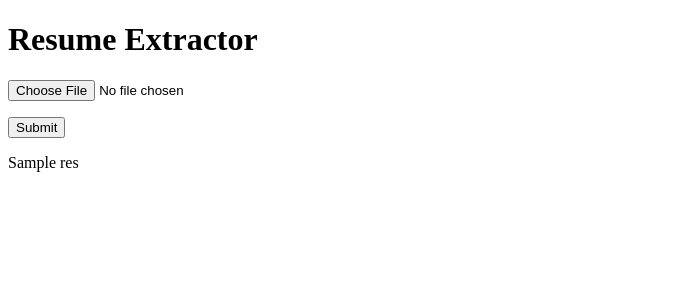
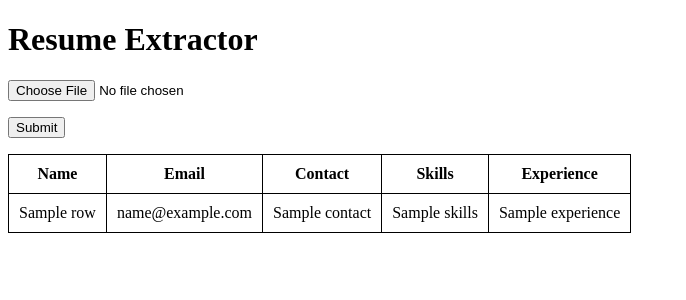
Before and after one commit to harshitsahush/resume_reader_flask_db, a Flask app: template templates/upload_resume.html in a window 1280 px wide. Shown: the top 300 px of the page, without its empty margins (0-686 px from the left). Run offline with Flask 3, Linux system fonts and the light colour scheme; the template is opened without the code that fills it: most values are stand-ins (such as "Sample title", 1, 10 or a date in 2020).

Commit message:
Added function using jinja and HTML to show data as table

```diff
--- a/app.py
+++ b/app.py
@@ -39,9 +39,7 @@ def process():
         save_to_db(conn, cursor, session["uid"], response_dict)
         db_res = fetch_from_db(conn, cursor, session["uid"])
 
-        # print(db_res)
-
-        db_res = pd.DataFrame(db_res)
+        db_res = convert(db_res)        #since jinja2 is best suited for dicts, convert from (list of tuples) to (list of dicts)
 
         return render_template("upload_resume.html", res = db_res)
 
--- a/requirements.txt
+++ b/requirements.txt
@@ -3,6 +3,7 @@ annotated-types==0.7.0
 anyio==4.4.0
 attrs==23.2.0
 blinker==1.8.2
+cachelib==0.13.0
 cachetools==5.3.3
 certifi==2024.7.4
 charset-normalizer==3.3.2
@@ -11,6 +12,7 @@ distro==1.9.0
 doc2text==0.2.4
 exceptiongroup==1.2.1
 Flask==3.0.3
+Flask-Session==0.8.0
 future==1.0.0
 gitdb==4.0.11
 GitPython==3.1.43
@@ -29,6 +31,7 @@ markdown-it-py==3.0.0
 MarkupSafe==2.1.5
 mdurl==0.1.2
 mime==0.1.0
+msgspec==0.18.6
 numpy==2.0.0
 packaging==24.1
 pandas==2.2.2
@@ -53,7 +56,6 @@ six==1.16.0
 smmap==5.0.1
 sniffio==1.3.1
 SQLAlchemy==2.0.31
-streamlit==1.36.0
 tenacity==8.5.0
 toml==0.10.2
 toolz==0.12.1
--- a/templates/upload_resume.html
+++ b/templates/upload_resume.html
@@ -4,6 +4,19 @@
     <meta charset="UTF-8">
     <meta name="viewport" content="width=device-width, initial-scale=1.0">
     <title>Upload Resume</title>
+    <style>
+        table{
+            border : 1px solid black;
+            border-collapse: collapse;
+            padding :10px;
+            text-align: center;
+        }
+
+        th, td{
+            padding :10px;
+            border : 1px solid black;
+        }
+    </style>
 </head>
 <body>
     <h1>Resume Extractor</h1>
@@ -15,8 +28,28 @@
             <input type="submit">
         </p>
         <p>
-            {{ res }}
+            {% if res %}
+            <table>
+                <tr>
+                    <th>Name</th>
+                    <th>Email</th>
+                    <th>Contact</th>
+                    <th>Skills</th>
+                    <th>Experience</th>
+                </tr>
+                {% for row in res %}
+                    <tr>
+                        <td>{{row.name}}</td>
+                        <td>{{row.email}}</td>
+                        <td>{{row.contact}}</td>
+                        <td>{{row.skills}}</td>
+                        <td>{{row.experience}}</td>
+                    </tr>
+                {% endfor %}
+            </table>
+            {% endif %}
         </p>
     </form>
+
 </body>
 </html>
```
Also changed, not shown: utils.py (+17 -0 lines), 1 other file.
